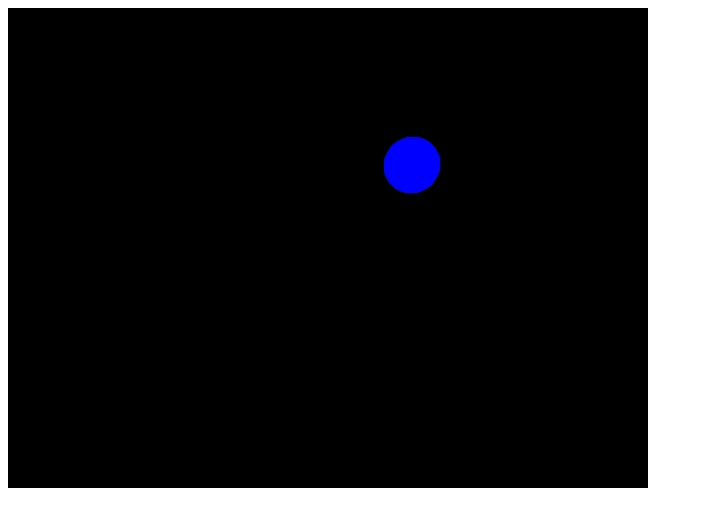
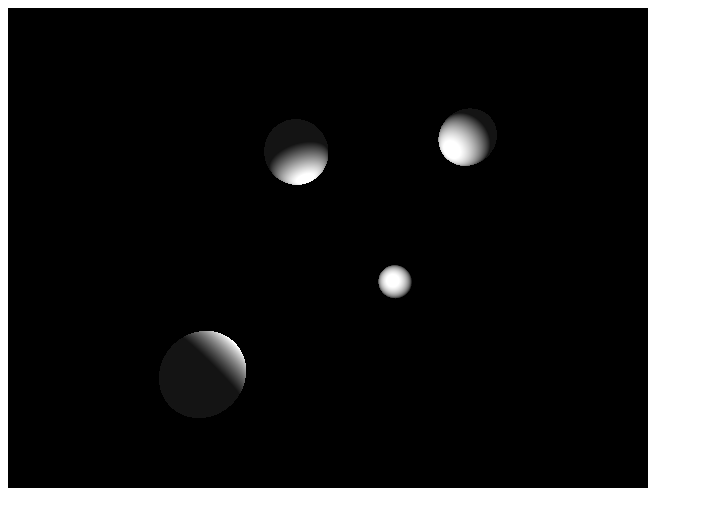
Before and after one commit to gleiderr/raytracing.js, a website with bundled scripts: page index.html in a window 1280 px wide. Shown: the whole page, without its empty margins (0-703 px from the left). Built offline with nearby package versions, Linux system fonts and the light colour scheme.

Commit message:
Cálculo da radiância a partir de fontes luminosas.

```diff
--- a/index.html
+++ b/index.html
@@ -20,9 +20,10 @@
 		context.fillRect(0, 0, 640, 480);
 
 		rayTrace(canvas.width, canvas.height, (x, y, [r, g, b]) => {
-			imageData.data[y * (canvas.width * 4) + x * 4 + 0] = r * 255;
-			imageData.data[y * (canvas.width * 4) + x * 4 + 1] = g * 255;
-			imageData.data[y * (canvas.width * 4) + x * 4 + 2] = b * 255;
+			imageData.data[y * (canvas.width * 4) + x * 4 + 0] = Math.round(r * 255);
+			imageData.data[y * (canvas.width * 4) + x * 4 + 1] = Math.round(g * 255);
+			imageData.data[y * (canvas.width * 4) + x * 4 + 2] = Math.round(b * 255);
+
 			imageData.data[y * (canvas.width * 4) + x * 4 + 3] = 255;
 			if(x == canvas.width - 1) {
 				//console.log(x, y, r, g, b);
--- a/index.js
+++ b/index.js
@@ -30,6 +30,10 @@ class Sphere {
 		let inside = (t_minus < epsilon && t_plus > epsilon);
 
 		return {t, inside};
+	}
+
+	normal(p) {
+		return Gaal.normalize(Gaal.sub(p, this.c));
 	}
 }
 
@@ -82,16 +86,19 @@ export function rayTrace(width, heigth, setpixel) {
 }
 
 let objects = [
-	new Sphere([3, 3, 15], 1, [0, 0, 1]),
+	new Sphere([5, 4, 15], 1, [1, 1, 1]),
+	new Sphere([-1, 3, 13], 1, [1, 1, 1]),
+	new Sphere([-3, -3, 10], 1, [1, 1, 1]),
+	new Sphere([4, -2, 25], 1, [1, 1, 1]),
 ];
 
-let rho_a = 1;
-let L_a = [1, 1, 1];
+let lights = [
+	[0, 0, 12],
+];
 
 // /* Shoot R into the scene and let X be the first object hit and p be the point of contact with this object. */
 function trace(R) {
-	//let X be the first object hit and p be the point of contact with this object.
-	let current_obj = null;
+	/*let current_obj = null;
 	let current_t = Number.MAX_VALUE;
 
 	for(let obj of objects) {
@@ -100,22 +107,43 @@ function trace(R) {
 			current_t = t;
 			current_obj = obj;
 		}
-	}
+	}*/
 
-	if (current_t == Number.MAX_VALUE) return [0, 0, 0];
+	let {obj, t} = intersection(R);
+
+	if (t == Number.MAX_VALUE) return [0, 0, 0];
+
+	const prod = (a, b) => a * b;
+	const sum = (a, b) => a + b;
+	const sub = (a, b) => a - b;
 
 	//A vector n that is perpendicular to the surface and directed outwards from the surface
-	//let n =
+	//debugger;
+	let p = Gaal.zip(sum, R.p, Gaal.prod(t, R.u));
+	let n = obj.normal(p);
 	//vector ~v that points in the direction of the viewer
 	//let v =
-	//A vector l that points towards the light source.
-	//let l =
 	//A vector ~r that indicates the direction of pure reflection of the light vector
 	//let r =
 	//vector ~h that is midway between ~ℓ and ~v
 	//let h =
 
-	let Ia = Gaal.prod(rho_a, Gaal.zip((a, b) => a * b, L_a, current_obj.color));
+	let ρ_a = 0.08; //Parâmetro a ser incluído a cada superfície, não à cena
+	let L_a = [1, 1, 1];
+	let Ia = Gaal.prod(ρ_a, Gaal.zip(prod, L_a, obj.color));
+
+	// Iterar trecho para cada fonte luminosa
+	let Id;
+	for(let light of lights) {
+		//A vector l that points towards the light source.
+		let ℓ = Gaal.zip(sub, light, p);
+		    ℓ = Gaal.normalize(ℓ);
+		let ρ_d = 1; //Parâmetro a ser incluído a cada superfície, não à cena
+		let L_d = [1, 1, 1];
+		let cosϴ = Math.max(0, Gaal.dotprod(n, ℓ));
+		Id = Gaal.prod(ρ_d * cosϴ, L_d);
+		Id = Gaal.zip(prod, Id, obj.color);
+	}
 
 	// if(X.reflective) {
 	// 	//compute the reflection ray Rr of R at p
@@ -131,5 +159,21 @@ function trace(R) {
 	// 	Cl += trace(Rl);
 	// }
 
-	return Ia;
+	return Gaal.zip(sum, Ia, Id);
 }
+
+function intersection(R) {
+	//let obj be the first object hit and p be the point of contact with this object.
+	let current_obj = null;
+	let current_t = Number.MAX_VALUE;
+
+	for(let obj of objects) {
+		let { t, inside } = obj.intersection(R);
+		if(t < current_t) {
+			current_t = t;
+			current_obj = obj;
+		}
+	}
+
+	return {obj: current_obj, t: current_t};
+}
```
